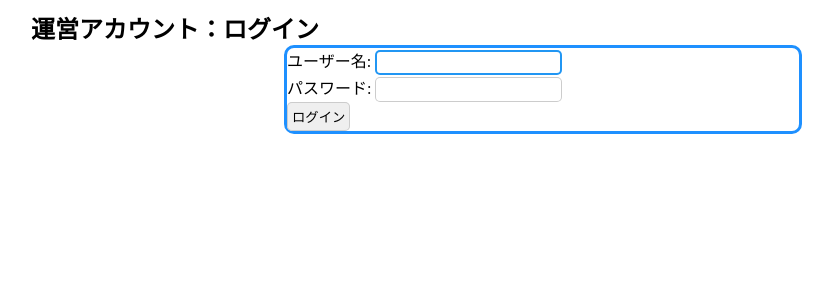
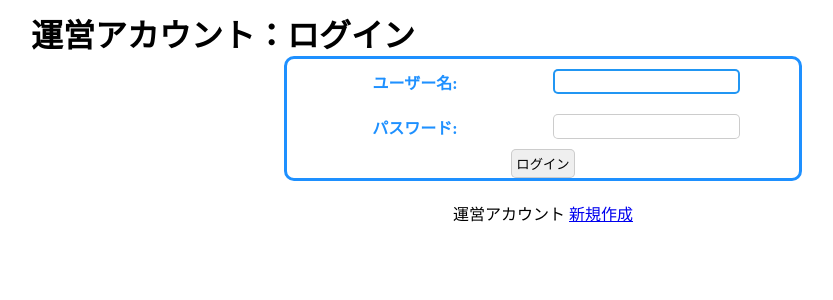
Before and after one commit to tsurui1/group_a, a Django app: page /accounts/management/login/ in a window 1280 px wide. Shown: the part 44-344 px from the top of the page, without its empty margins (97-930 px from the left). Run offline with Django 4.2, Linux system fonts and the light colour scheme.

Commit message:
デバッグ

```diff
--- a/accounts/urls.py
+++ b/accounts/urls.py
@@ -9,7 +9,7 @@ urlpatterns = [
     path('login/', Login.as_view(), name='login'),
     path('logout/', Logout.as_view(), name='logout'),
 
-    path('page/', login_required(MyPageView.as_view()), name='my_page'),
+    # path('page/', login_required(MyPageView.as_view()), name='my_page'),
     path('update/', login_required(MyPageUpdateView.as_view()), name='my_page_update'),
 
     path('management/create/', ManagementUserCreateView.as_view(), name='management_create'),
--- a/accounts/views.py
+++ b/accounts/views.py
@@ -52,12 +52,17 @@ class MyPageUpdateView(generic.UpdateView):
     def get_object(self):
         return self.request.user
 
+
 class ManagementUserCreateView(generic.CreateView):
     model = CustomUser
     form_class = ManagementUserForm
     template_name = 'accounts/management_create.html'
     next_page = reverse_lazy('article:management_list')
 
+    def form_valid(self, form):
+        messages.info(self.request, '運営アカウントを作成しました')
+        return super().form_valid(form)
+
 class ManagementUserLoginView(LoginView):
     template_name = 'accounts/management_login.html'
     next_page = reverse_lazy('article:management_list')
--- a/static/article/style.css
+++ b/static/article/style.css
@@ -33,7 +33,6 @@ img {
 /* フォーム */
 #form form{
     margin: auto;
-    width: 50%;
     border-radius: 10px;
     border: solid 3px #1e90ff;/*線*/
 }
--- a/templates/accounts/login.html
+++ b/templates/accounts/login.html
@@ -12,6 +12,7 @@
     </div>
 </form>
 <div class="accounts_new_create">
-    <a href="{% url 'accounts:accounts_create' %}">新規作成</a>
+    <p><a href="{% url 'accounts:accounts_create' %}">新規作成</a></p>
+    <p>運営サイトへのログインは<a href="{% url 'accounts:management_login' %}">こちら</a>から</p>
 </div>
 {% endblock %}
--- a/templates/accounts/management_login.html
+++ b/templates/accounts/management_login.html
@@ -1,10 +1,17 @@
 {% extends 'accounts/base_account.html' %}
 
 {% block content %}
-<h2>運営アカウント：ログイン</h2>
+<h1>運営アカウント：ログイン</h1>
 <form method="post" action="">
     {% csrf_token %}
-    {{ form.as_p }}
-    <input type="submit" id="save" value="ログイン">
+    <table class="create_table">
+        {{ form.as_table }}
+    </table>
+    <div class="button_center">
+        <input type="submit" id="save" value="ログイン">
+    </div>
 </form>
+<div class="accounts_new_create">
+    <p>運営アカウント <a href="{% url 'accounts:management_create' %}">新規作成</a></p>
+</div>
 {% endblock %}
--- a/templates/schedule/schedule_create.html
+++ b/templates/schedule/schedule_create.html
@@ -11,5 +11,4 @@
         <input type="submit" id="save" value="作成">
     </div>
 </form>
-
 {% endblock %}
```
Also changed, not shown: templates/accounts/management_create.html (+9 -5 lines), templates/schedule/plan_update.html (+6 -3 lines).
